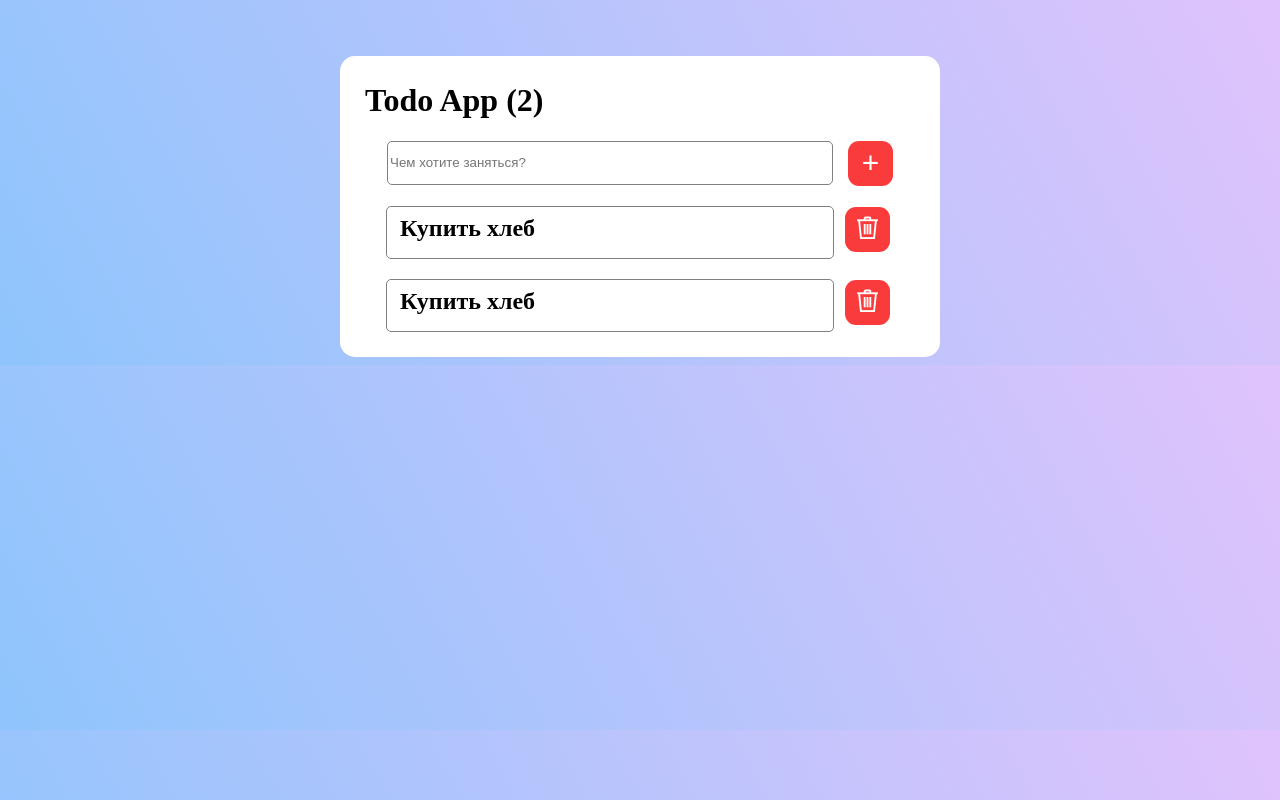
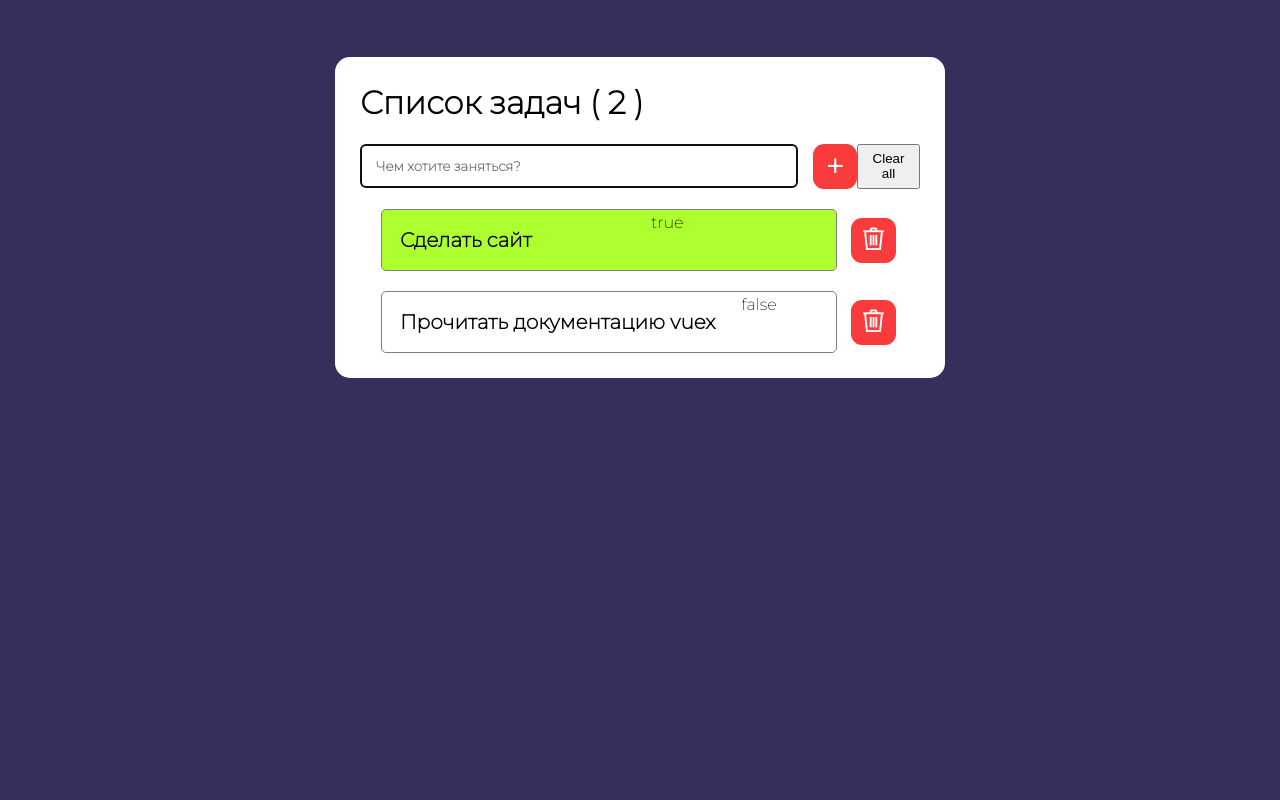
Before and after one commit to Alexmust2/TodoAPP, a Vue app: page / in a window 1280 px wide. Built offline with nearby package versions, Linux system fonts and the light colour scheme.

Commit message:
add completed todos and fixes

```diff
--- a/src/App.vue
+++ b/src/App.vue
@@ -1,15 +1,18 @@
 <template>
   <div class="input_box">
-    <h1>Todo App ({{todos.length}})</h1>
+    <h1>Список задач ( {{todos.length}} )</h1>
     <form @submit.prevent="">
-      <input type="text" @keyup.enter="addtask" v-model="Newtodo" placeholder="Чем хотите заняться?">
+      <input v-focus class="input_todo" type="text" v-model="Newtodo" placeholder="Чем хотите заняться?">
       <button class="input_btn" @click="addtask" style="margin-left: 15px;">+</button>
+      <button @click="todos = []">Clear all</button>
     </form>
-      <div  v-for="todo in todos" :task="todo" :key="todo" class="todos-item">
-        <div class="todo_body">{{todo.body}}</div>
-        <button  @click="removetask" class="remove_btn"><i class="las la-trash"></i></button>
-      </div>
+    <div v-if="todos.length <= 0" class="empty_todos">Список задач пуст</div>
+    <div v-for="todo in todos" :class="{done : todo.completed}" @click="todo.completed = !todo.completed" :todo="todo" :key="todo" class="todos-item">
+      <div class="todo_body">{{todo.body}}</div>
+      <div>{{todo.completed}}</div>
+      <button  @click="removetask" class="remove_btn"><i class="las la-trash"></i></button>
     </div>
+  </div>
 </template>
 
 <script>
@@ -18,23 +21,31 @@ export default{
   data(){
     return{
         todos:[
-          {body:"Купить хлеб"},
-          {body:"Купить хлеб"}
+          {body:"Сделать сайт", completed: true},
+          {body:"Прочитать документацию vuex", completed: false}
         ],
-        Newtodo: ""
+        Newtodo: "",
     }
   },
   methods:{
-    addtask(){
+    addtask() {
+      if (!this.Newtodo) {
+        alert("Для добавления новой задачи, поле не должно быть пустое")
+      }
       if (this.Newtodo) {
         this.todos.push({
           body: this.Newtodo,
-          completed:false
+          completed: false
         });
         this.Newtodo = '';
       }
     },
-    removetask(index){
+    clearCompleted(todo) {
+      if(this.todos.completed = true){
+        this.todos = this.todos.filter(todo.completed = false)
+      }
+    },
+    removetask(index) {
       this.todos.splice(index, 1)
     },
 
@@ -45,88 +56,113 @@ export default{
 </script>
 
 <style>
-body{
-  background-color: #8EC5FC;
-  background-image: linear-gradient(62deg, #8EC5FC 0%, #E0C3FC 100%);
-  display:flex;
+@import url('https://fonts.googleapis.com/css2?family=Montserrat:wght@200&display=swap');
+
+body {
+  background: #352f5b;
+  display: flex;
   justify-content: center;
+  font-family: 'Montserrat', sans-serif;
+}
+
+.done {
+  background: greenyellow
+}
+
+.empty_todos {
+  font-size: 24px;
+  font-weight: bold;
+  margin: 20px;
+  color: rgb(151, 11, 11)
 }
 
 .input_box{
-  width:550px;
+  width: 560px;
   max-height: 50rem;
-  background:white;
-  padding:5px 25px;
-  border-radius:15px;
+  min-height: 10rem;
+  background: white;
+  padding: 5px 25px;
+  border-radius: 15px;
   margin-top: 8%;
   overflow: hidden;
 }
 
+.input_todo {
+  padding-left: 15px;
+  width: 78%;
+}
+
+input[type="text"]
+{
+  font-family: 'Montserrat', sans-serif;
+  color: black;
+  font-weight: bold;
+}
+
 form{
-  display:flex;
-  justify-content:center;
+  display: flex;
+  justify-content: center;
 }
 
 input{
-  width:80%;
+  width: 80%;
   height: 40px;
-  border:1px solid grey;
-  border-radius:5px;
+  border: 1px solid grey;
+  border-radius: 5px;
 }
 
 .input_btn{
-  width:45px;
+  width: 45px;
   height: 45px;
-  border-radius:11px;
-  border:none;
+  border-radius: 11px;
+  border: none;
   background-color: rgb(250, 59, 59);
-  font-size:30px;
-  color:white;
+  font-size: 30px;
+  color: white;
   cursor: pointer;
 }
 
 .todos{
-  display:flex;
+  display: flex;
 }
 
 .todos-item{
-  max-width:80%;
-  min-height: 40px;
+  max-width: 80%;
+  min-height: 20px;
   border: 1px solid grey;
   display:flex;
-  margin:20px 21px;
-  padding:3px;
+  margin: 20px 21px;
+  padding: 3px;
   border-radius:5px;
   flex-direction: row;
-  justify-content:space-between;
+  justify-content: space-between;
   word-wrap: break-word;
 }
 
 .todo_body{
-  font-size: 24px;
+  font-size: 20px;
   font-weight: bold;
+  padding: 15px;
   max-width: 80%;
   position: relative;
-  top:5px;
-  left:10px
 }
 
 .todos-item:hover{
   cursor: pointer;
-  background:rgb(161, 160, 160);
+  background: rgb(161, 160, 160);
 }
 
 .remove_btn{
-  width:45px;
+  width: 45px;
   height: 45px;
   border-radius:11px;
   position: relative;
-  left:60px;
-  top:-3px;
-  border:none;
+  left: 63px;
+  top: 5px;
+  border: none;
   background-color: rgb(250, 59, 59);
-  font-size:30px;
-  color:white;
+  font-size: 30px;
+  color: white;
   cursor: pointer;
 }
 </style>
--- /dev/null
+++ b/src/directives/VFocus.js
@@ -0,0 +1,6 @@
+export default{
+    mounted(el){
+        el.focus()
+    },
+    name: "focus"
+}
--- /dev/null
+++ b/src/directives/index.js
@@ -0,0 +1,5 @@
+import VFocus from "@/directives/VFocus"
+
+export default[
+    VFocus,
+]
--- a/src/main.js
+++ b/src/main.js
@@ -2,5 +2,12 @@ import { createApp } from 'vue'
 import App from './App.vue'
 import router from './router'
 import store from './store'
+import directives from '@/directives';
 
-createApp(App).use(store).use(router).mount('#app')
+const app = createApp(App)
+
+directives.forEach(directive => {
+    app.directive(directive.name, directive)
+})
+
+app.use(store).use(router).mount('#app')
```
